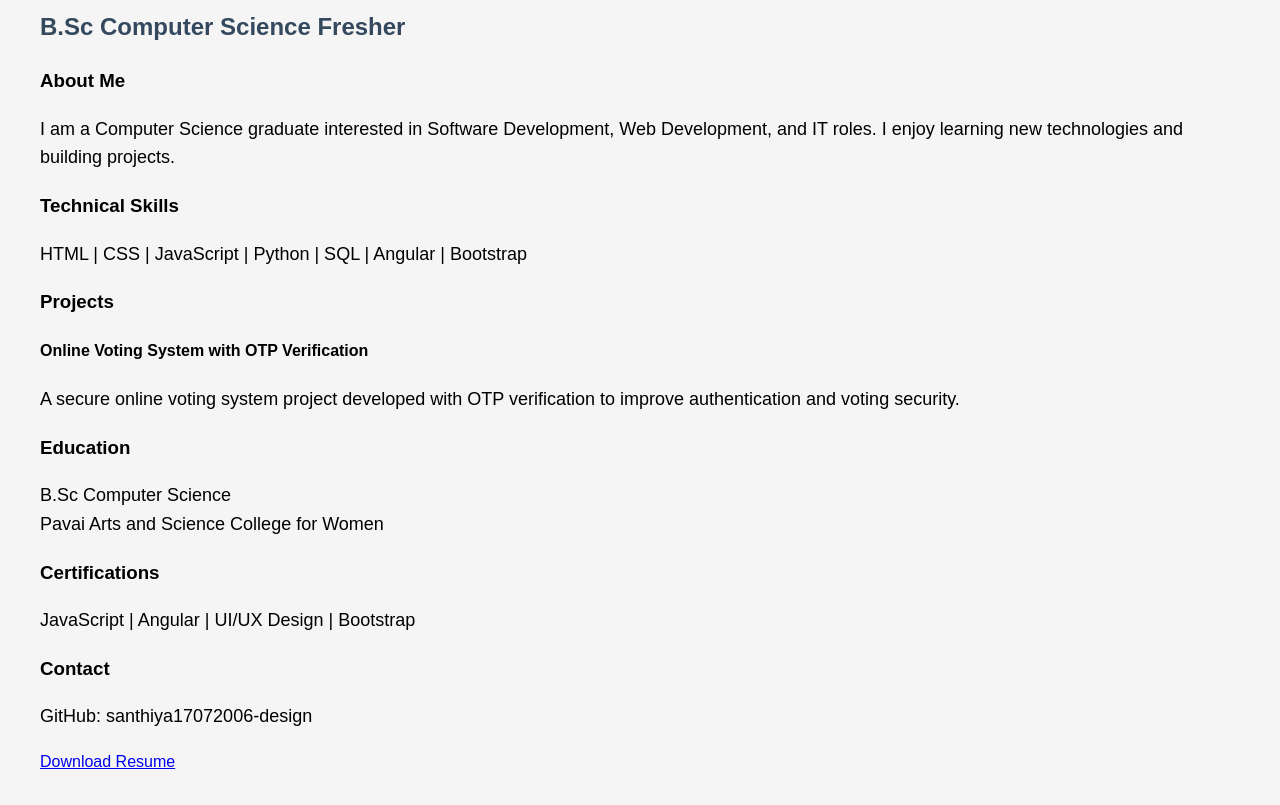
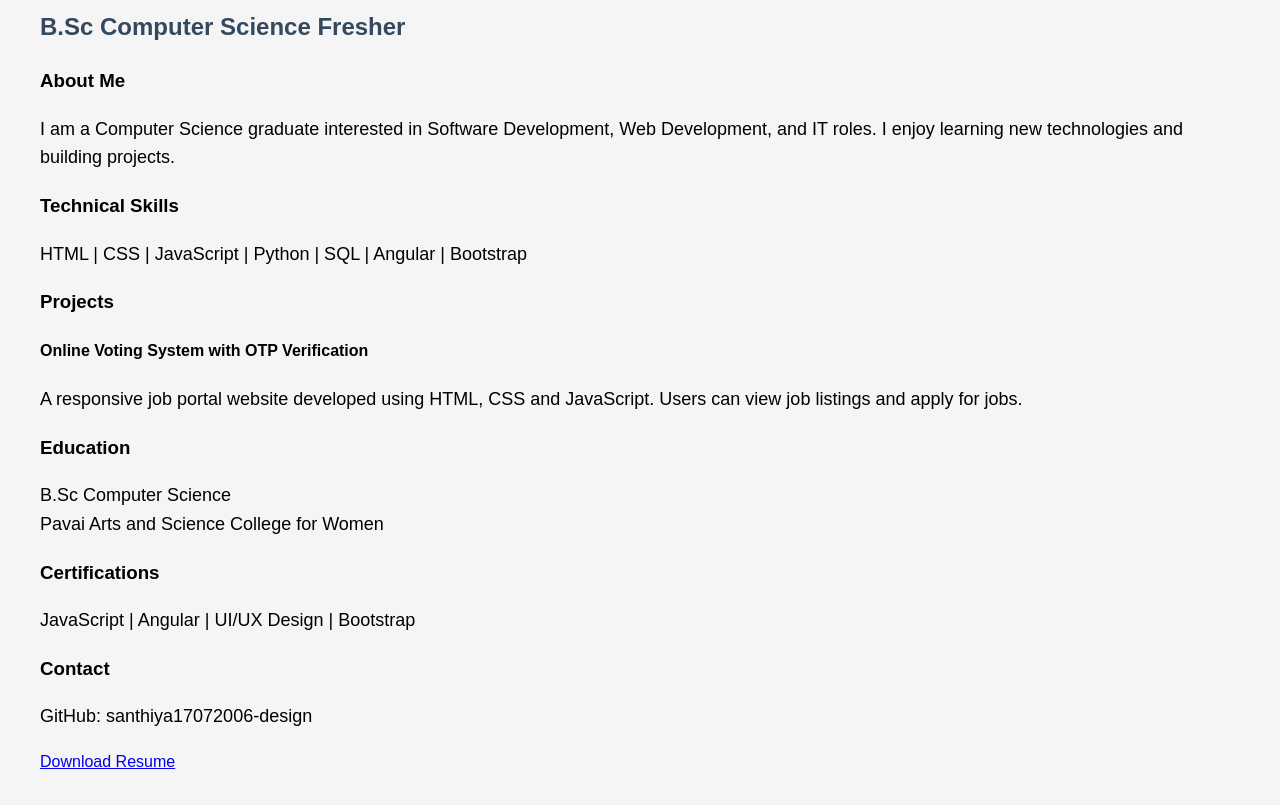
Before and after one commit to santhiya17072006-design/sandhiya-portfolio, a plain HTML site: page index.html in a window 1280 px wide. Shown: the part 105-910 px from the top of the page. Drawn offline with Linux system fonts and the light colour scheme.

Commit message:
Update project description in index.html

```diff
--- a/index.html
+++ b/index.html
@@ -32,8 +32,8 @@
         <h3>Projects</h3>
         <h4>Online Voting System with OTP Verification</h4>
         <p>
-            A secure online voting system project developed with OTP verification
-            to improve authentication and voting security.
+           A responsive job portal website developed using HTML, CSS and JavaScript.
+Users can view job listings and apply for jobs.
         </p>
     </section>
 
```
